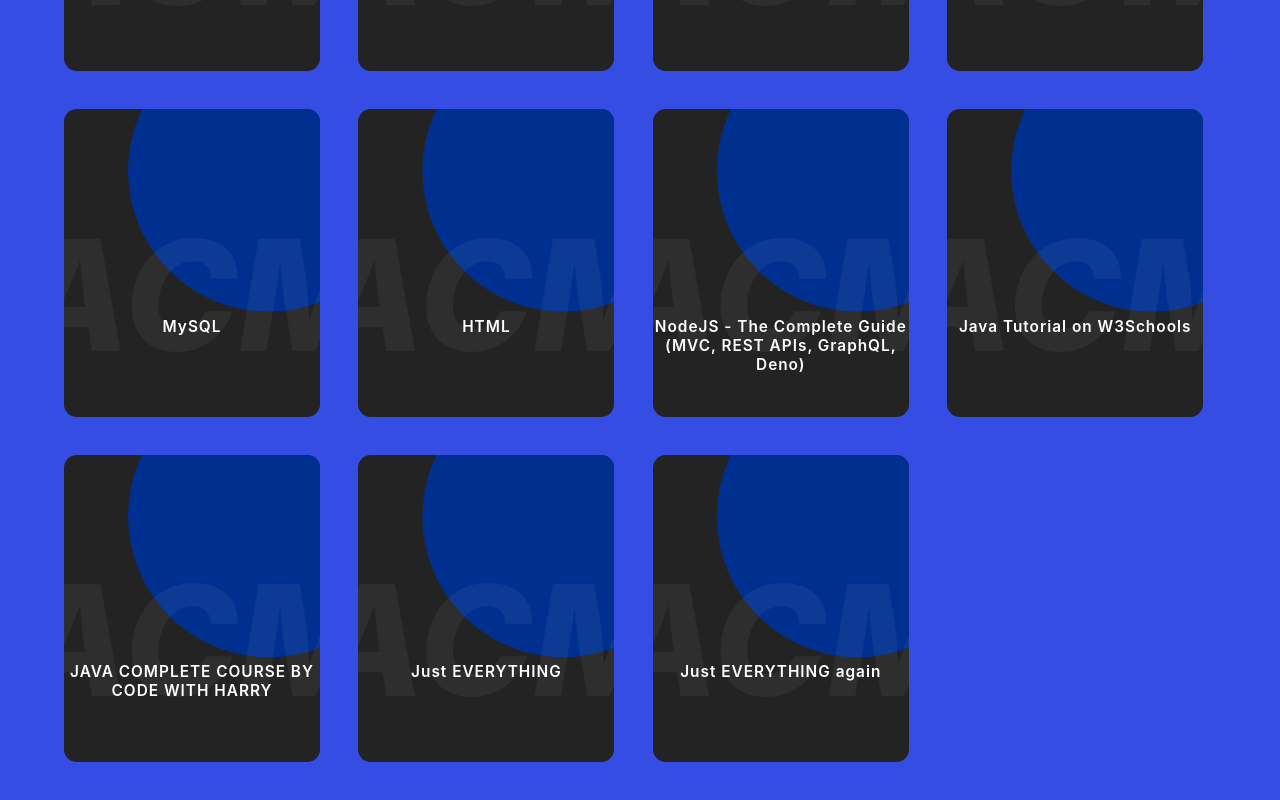
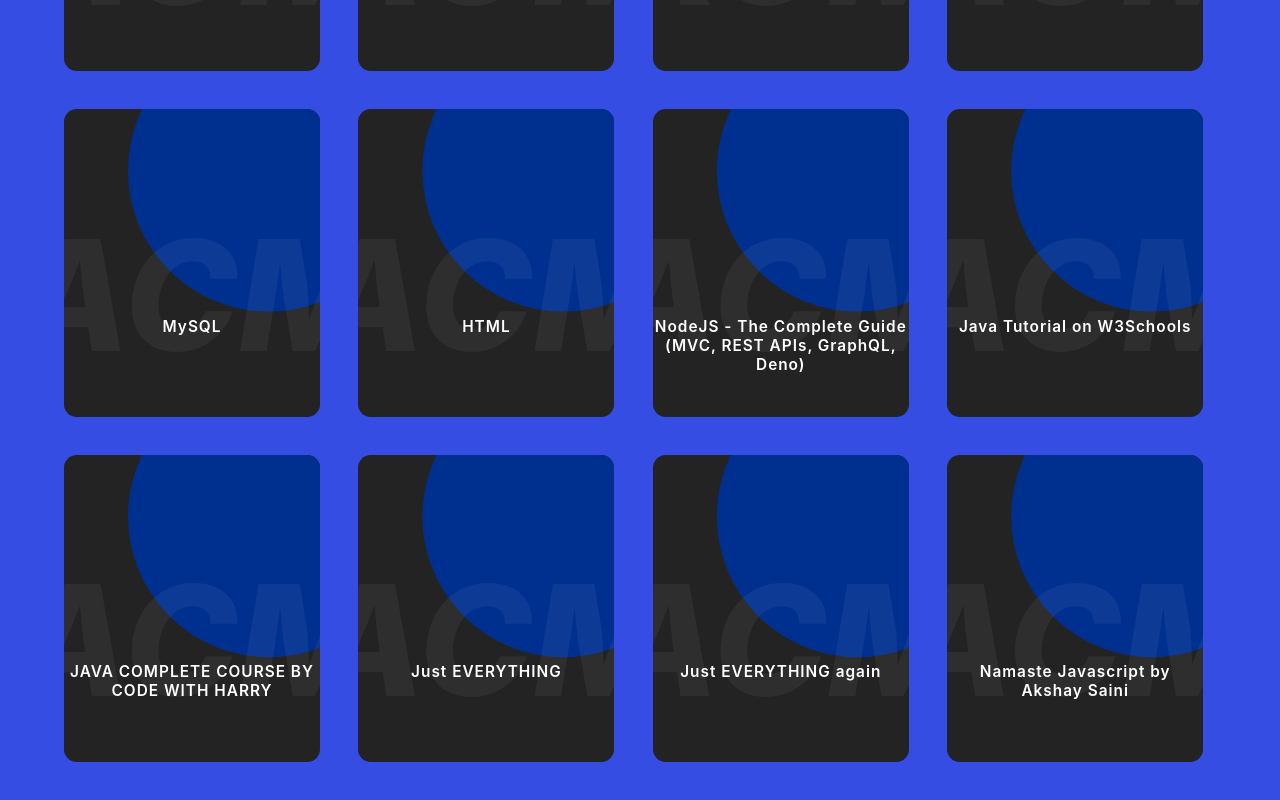
Before and after one commit to ACM-JUIT/Learning-Resources, a React (Create React App) app: page / in a window 1280 px wide. Shown: the part 1637-2437 px from the top of the page. Built offline with nearby package versions, Linux system fonts and the light colour scheme.

Commit message:
Update data.js

```diff
--- a/src/data.js
+++ b/src/data.js
@@ -115,4 +115,9 @@
   brief: " SAB KUCH ",
   link: "https://www.tutorialspoint.com/tutorialslibrary.htm",
 },
+{
+  courseName: "Namaste Javascript by Akshay Saini",
+  brief: "Namaste JavaScript is a pure in-depth JavaScript Course, covering the core concepts of JavaScript in detail.",
+  link: "https://www.youtube.com/playlist?list=PLlasXeu85E9cQ32gLCvAvr9vNaUccPVNP",
+},
 ];
```
